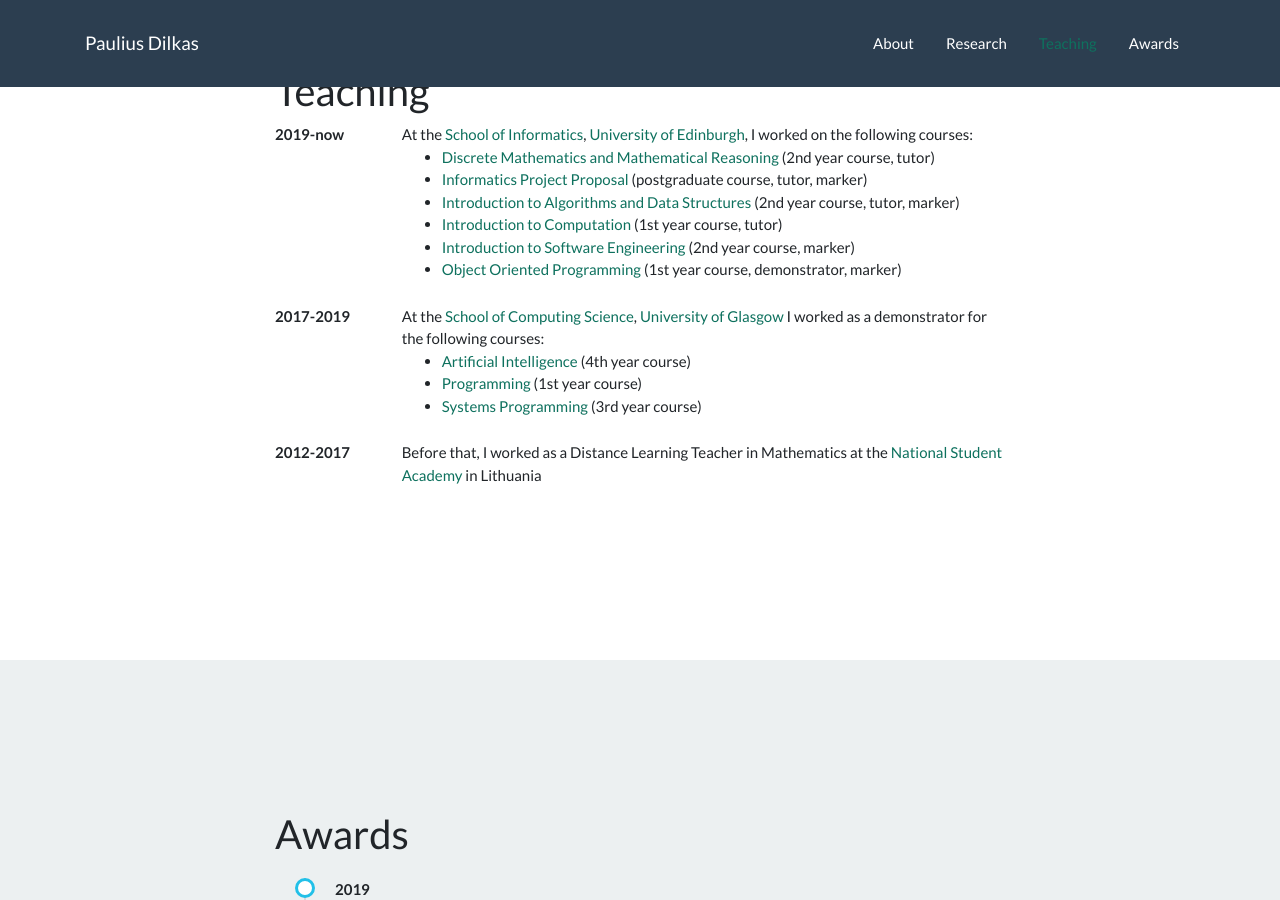
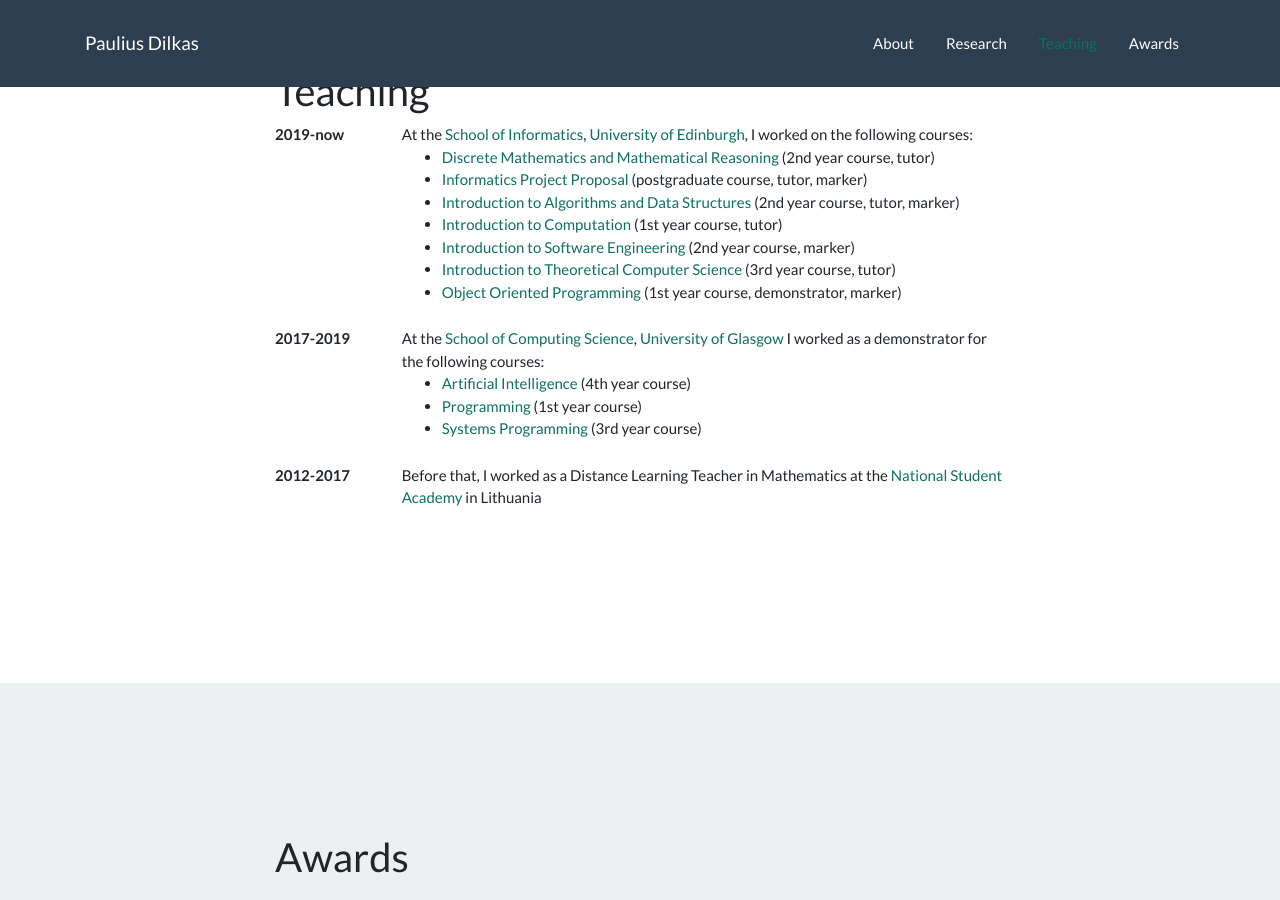
Before and after one commit to dilkas/dilkas.github.io, a Jekyll site: the page built from index.html, in a window 1280 px wide and 900 px high, scrolled down 2270 px. Built offline with Jekyll 4.4.1, drawn with Linux system fonts in a browser that asks for light colours; nearby versions of some CDN libraries; part of the change alters nothing that is shown.

```diff
--- a/index.html
+++ b/index.html
@@ -34,7 +34,7 @@ layout: default
                             <img src="images/pbp.png" alt="PBP" class="img-thumbnail">
                         </div>
                         <div class="col">
-                            <h6>Paulius Dilkas, Vaishak Belle. <strong>Weighted Model Counting Without Parameter Variables.</strong> <em>SAT 2021</em></h6>
+                            <h6>Paulius Dilkas, Vaishak Belle. <strong>Weighted Model Counting Without Parameter Variables.</strong> <em><a href="https://link.springer.com/chapter/10.1007/978-3-030-80223-3_10">SAT 2021</a></em></h6>
                             <a href="pdf/pbp.pdf" class="btn btn-info"><i class="far fa-file-pdf"></i>paper</a>
                             <a href="https://www.youtube.com/watch?v=i8r08WfjHME" class="btn btn-success"><i class="fab fa-youtube"></i>video</a>
                             <a href="pdf/pbp_slides.pdf" class="btn btn-primary"><i class="fas fa-chalkboard-teacher"></i>slides</a>
@@ -46,7 +46,7 @@ layout: default
                             <img src="images/cw.png" alt="CW" class="img-thumbnail">
                         </div>
                         <div class="col">
-                            <h6>Paulius Dilkas, Vaishak Belle. <strong>Weighted Model Counting with Conditional Weights for Bayesian Networks.</strong> <em>UAI 2021</em></h6>
+                            <h6>Paulius Dilkas, Vaishak Belle. <strong>Weighted Model Counting with Conditional Weights for Bayesian Networks.</strong> <em><a href="https://proceedings.mlr.press/v161/dilkas21a.html">UAI 2021</a></em></h6>
                             <a href="pdf/cw.pdf" class="btn btn-info"><i class="far fa-file-pdf"></i>paper</a>
                             <a href="pdf/cw_supp.pdf" class="btn btn-info"><i class="far fa-file-pdf"></i>supplement</a>
                             <a href="https://www.youtube.com/watch?v=mSlk6deHb5E" class="btn btn-success"><i class="fab fa-youtube"></i>video</a>
@@ -143,6 +143,7 @@ layout: default
                             <li><a href="http://www.drps.ed.ac.uk/20-21/dpt/cxinfr08026.htm">Introduction to Algorithms and Data Structures</a> (2nd year course, tutor, marker)</li>
                             <li><a href="http://www.drps.ed.ac.uk/20-21/dpt/cxinfr08025.htm">Introduction to Computation</a> (1st year course, tutor)</li>
                             <li><a href="http://www.drps.ed.ac.uk/19-20/dpt/cxinfr08019.htm">Introduction to Software Engineering</a> (2nd year course, marker)</li>
+                            <li><a href="http://www.drps.ed.ac.uk/21-22/dpt/cxinfr10059.htm">Introduction to Theoretical Computer Science</a> (3rd year course, tutor)</li>
                             <li><a href="http://www.drps.ed.ac.uk/19-20/dpt/cxinfr08029.htm">Object Oriented Programming</a> (1st year course, demonstrator, marker)</li>
                         </ul>
                     </dd>
```
